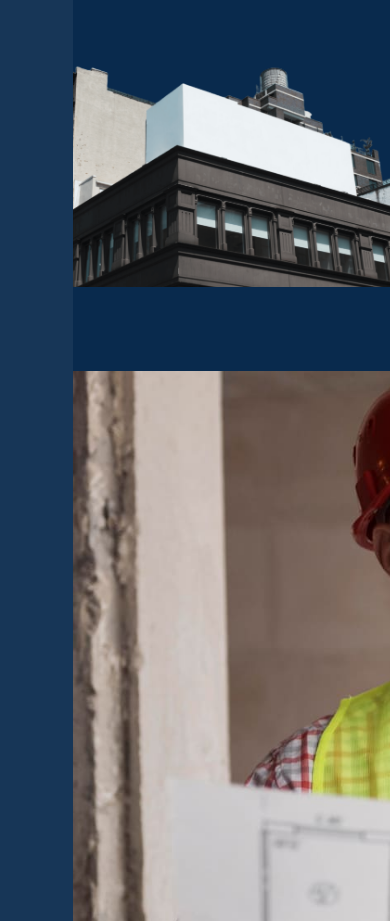
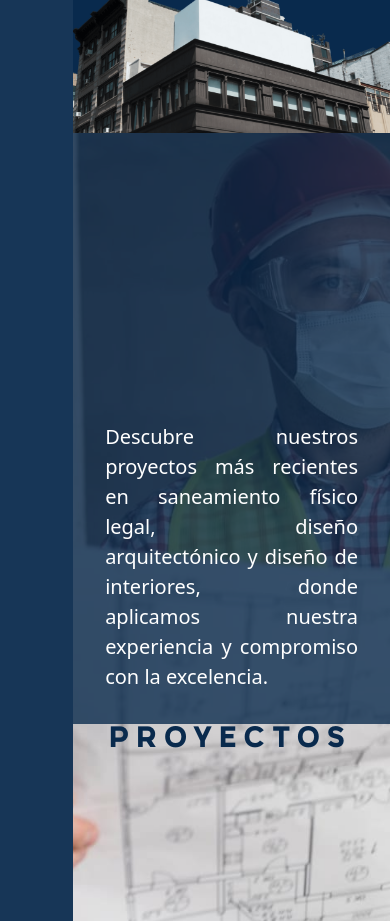
Before and after one commit to RakonaDev/arquizo, a React (Vite) app: page / in a window 390 px wide. Shown: the part 4100-5021 px from the top of the page. Built offline with nearby package versions, Linux system fonts and the light colour scheme.

Commit message:
responsive

```diff
--- a/src/components/Header/Header.css
+++ b/src/components/Header/Header.css
@@ -62,8 +62,8 @@
     letter-spacing: 3px;
     transition: all 0.5s;
 
-    &:hover{
-      color: rgba(255, 33, 46, 1);
+    &:hover {
+      color: rgba(255, 33, 46, 0.7);
     }
   }
 }
@@ -92,10 +92,14 @@
     color: white;
     transition: all 0.5s;
 
-    &:hover{
+    &:hover {
       color: #FF212E;
     }
   }
+}
+
+.activo{
+  color: #F9202E !important;
 }
 
 @media (max-width: 768px) {
--- a/src/components/Header/Header.jsx
+++ b/src/components/Header/Header.jsx
@@ -3,12 +3,19 @@ import { Navigation } from '../../hooks/useNavigation'
 import Marca from '../../img/Header/marca.svg'
 import Polygon from '../../img/Header/polygon.svg'
 import { useEffect } from 'react'
+import { activarXScroll } from '../../hooks/useScroll'
 
 export function Header() {
 
   useEffect(() => {
     const $sombraInicio = document.getElementById("sombraInicio");
     const $inicio = document.getElementById("inicio");
+    const $navItems = document.querySelectorAll(".nav-item");
+
+    window.addEventListener('scroll', () => {
+      activarXScroll($navItems);
+    });
+
 
     $sombraInicio.style.height = $inicio.clientHeight + "px";
   },[])
@@ -25,7 +32,7 @@ export function Header() {
           </div>
           <ul className='nav-container'>
             <li className='ibrand nav-item'><p className='fs-2'>SECTORES</p></li>
-            <li className='ibrand nav-item'><p className='fs-2'>PROYECTOS</p></li>
+            <li className='ibrand nav-item'><p className='fs-2' onClick={() => Navigation('#proyectos')}>PROYECTOS</p></li>
             <li className='ibrand nav-item'><p className='fs-2' onClick={() => Navigation('#nosotros')}>NOSOTROS</p></li>
           </ul>
         </div>
--- a/src/components/NosotrosSec/NosotrosSec.css
+++ b/src/components/NosotrosSec/NosotrosSec.css
@@ -69,52 +69,42 @@
 
 .footer-img-container{
   position: relative;
-  margin-top: 3rem;
   width: 100%;
-  height: 100dvh;
-  overflow: hidden;
+  margin-top: -17rem;
 
   .back-nosotros-img{
-    position: absolute;
-    bottom: 0;
-    left: 0;
-    width: 101%;
+    position: relative;
+    width: 100%;
     z-index: 30;
   }
 }
 
 @media (max-width: 1570px) {
-  .footer-img-container{
-    /*display: none;*/
-    height: 40dvh;
-    width: 100%;
 
-    .back-nosotros-img{
-      transform: translateX(-50%);
-      left: 50%;
-      width: 110%;
-      top: -6rem;
-    }
-  }
 
   .nosotrosSec-container{
     height: auto;
   }
 
+  .footer-img-container{
+    margin-top: -5rem;
+  }
+  /*
   .vision-container::after{
     height: 400px !important;
-  }
+  }*/
 }
 
 @media (max-width: 768px) {
   .nosotrosSec-container{
-    height: auto;
     padding: 0;
     width: 100%;
   }
 
   .mision-container{
     width: 100%;
+    position: relative;
+    height: auto;
     margin-bottom: 3rem;
     padding-right: 2rem;
     padding-left: 2rem;
@@ -122,6 +112,7 @@
 
   .vision-container{
     width: 100%;
+    position: relative;
     height: auto;
     background-color: #092A4D;
     padding-right: 2rem;
@@ -138,14 +129,8 @@
   }
 
   .footer-img-container{
-    /*display: none;*/
-    margin-top: 0;
     background-color: #092A4D;
-
-    .back-nosotros-img{
-      width: 150%;
-      top: -4rem;
-    }
+    margin-top: -7rem;
   }
 
   .header-nosotros-sec{
--- a/src/components/NosotrosSec/NosotrosSec.jsx
+++ b/src/components/NosotrosSec/NosotrosSec.jsx
@@ -5,7 +5,7 @@ import BackNosotros from "../../img/NosotrosSec/back-nosotros.png";
 export function NosotrosSec() {
   return (
     <>
-      <div className="d-flex">
+      <div className="d-flex" id="nosotrosSpec">
         <div className="sombraHeader"></div>
         <div className="nosotrosSec-container">
           <div className="header-nosotros-sec">
--- a/src/components/Proyectos/Proyectos.css
+++ b/src/components/Proyectos/Proyectos.css
@@ -7,5 +7,83 @@
   background-repeat: no-repeat;
   background-clip: content-box;
   background-size: cover;
+  background-position: inherit;
   overflow: hidden;
+
+  .titulo-proyecto-container{
+    position: relative;
+    width: 45%;
+
+    >h1{
+      position: absolute;
+      width: fit-content;
+      height: fit-content;
+      right: -12rem;
+      font-size: 4rem;
+      letter-spacing: 10px;
+      bottom: 50%;
+      top: 50%;
+      rotate: 270deg;
+      color: #092A4D;
+    }
+  }
+
+  .description-proyecto-container{
+    position: relative;
+    width: 55%;
+    padding-left: 4rem;
+    padding-right: 4rem;
+    background-color: rgba(9, 42, 77, 0.79);
+    color: white;
+    transition: width 0.5s;
+
+    >p{
+      position: absolute;
+      bottom: 10rem;
+      padding-right: 4rem;
+    }
+  }
+
+  .description-proyecto-container:hover{
+    width: 70%;
+  }
+
+  .description-proyecto-container:hover ~ .titulo-proyecto-container{
+    width: 30%;
+  }
+
 }
+
+@media (max-width: 768px) {
+
+  .proyectos-container{
+    flex-wrap: wrap-reverse;
+    background-position: -9rem 0px;
+  }
+
+  .description-proyecto-container{
+    width: 100% !important;
+    height: 70dvh;
+    padding-left: 2rem !important;
+    padding-right: 2rem !important;
+
+    >p{
+      bottom: 2rem !important;
+      padding-right: 2rem !important;
+    }
+  }
+
+  .titulo-proyecto-container{
+    width: 100% !important;
+    height: 30dvh;
+    >h1{
+      text-align: center !important;
+      position: relative;
+      rotate: 0deg !important;
+      top: 0 !important;
+      left: auto !important;
+      right: auto !important;
+      bottom: auto !important;
+    }
+  }
+}
--- a/src/components/Proyectos/Proyectos.jsx
+++ b/src/components/Proyectos/Proyectos.jsx
@@ -1,11 +1,35 @@
+import { useEffect } from 'react'
 import './Proyectos.css'
 
 export function ProyectosHeader() {
+
+  useEffect(() => {
+    const $tituloProyecto = document.querySelector(".titulo-proyecto");
+    if(window.innerWidth < 768){
+      $tituloProyecto.classList.add("fs-1");
+    }
+
+    window.addEventListener('resize', () => {
+      if(window.innerWidth < 768){
+        $tituloProyecto.classList.add("fs-1");
+      }
+      else{
+        $tituloProyecto.classList.remove("fs-1");
+      }
+    });
+  },[])
+
   return (
     <>
-      <div className='d-flex'>
+      <div className='d-flex' id='proyectos'>
         <div className='sombraHeader'></div>
-        <article className='proyectos-container'>
+        <article className='proyectos-container d-flex'>
+          <div className='titulo-proyecto-container'>
+            <h1 className='fw-bold ibrand titulo-proyecto'>PROYECTOS</h1>
+          </div>
+          <div className='description-proyecto-container'>
+            <p className='fs-5 text-justify'>Descubre nuestros proyectos más recientes en saneamiento físico legal, diseño arquitectónico y diseño de interiores, donde aplicamos nuestra experiencia y compromiso con la excelencia.</p>
+          </div>
         </article>
       </div>
     </>
--- /dev/null
+++ b/src/hooks/useScroll.js
@@ -0,0 +1,40 @@
+export function activarXScroll(elemento) {
+  const inicioHeight = document.getElementById("inicio").scrollHeight - document.getElementById("inicio").clientHeight + 200;
+  const nosotrosHeight =
+    document.getElementById("nosotros").scrollHeight +
+    inicioHeight;
+  const nosotrosSpecHeight =
+    document.getElementById("nosotrosSpec").scrollHeight + nosotrosHeight - 60;
+  const proyectosHeight =
+    document.getElementById("proyectos").scrollHeight + nosotrosSpecHeight - 60;
+
+  if (window.scrollY < inicioHeight) {
+    EliminarActive(elemento);
+  } else if (
+    inicioHeight < window.scrollY &&
+    window.scrollY < nosotrosSpecHeight
+  ) {
+    if (elemento[2].classList.contains("activo")) {
+      return;
+    } else {
+      EliminarActive(elemento);
+      elemento[2].classList.add("activo");
+    }
+  } else if (
+    nosotrosSpecHeight < window.scrollY &&
+    window.scrollY < proyectosHeight
+  ) {
+    if (elemento[1].classList.contains("activo")) {
+      return;
+    } else {
+      EliminarActive(elemento);
+      elemento[1].classList.add("activo");
+    }
+  }
+}
+
+function EliminarActive(navItems) {
+  navItems.forEach((item) => {
+    item.classList.remove("activo");
+  });
+}
```
